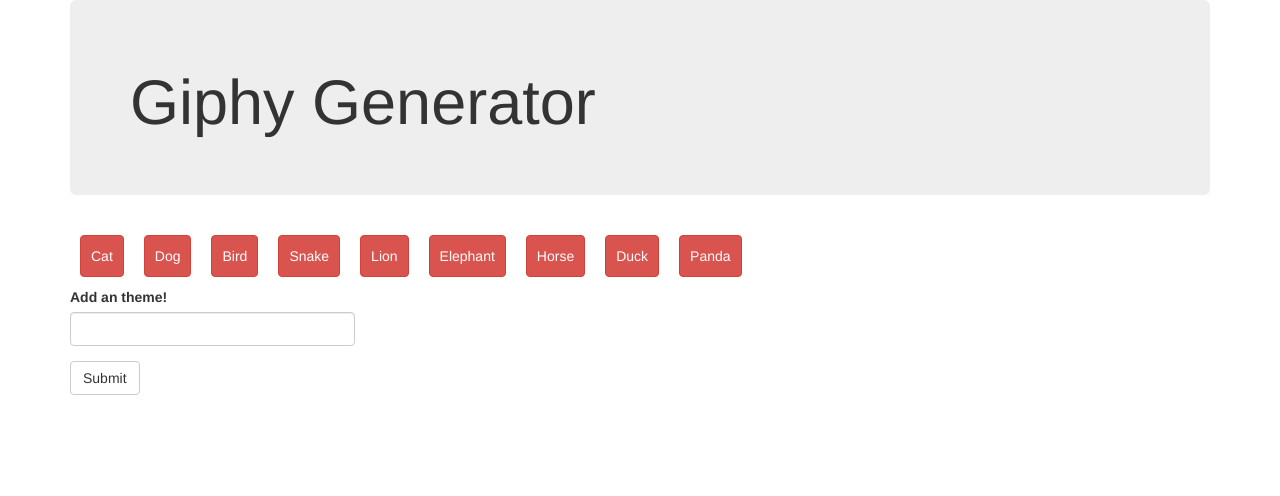
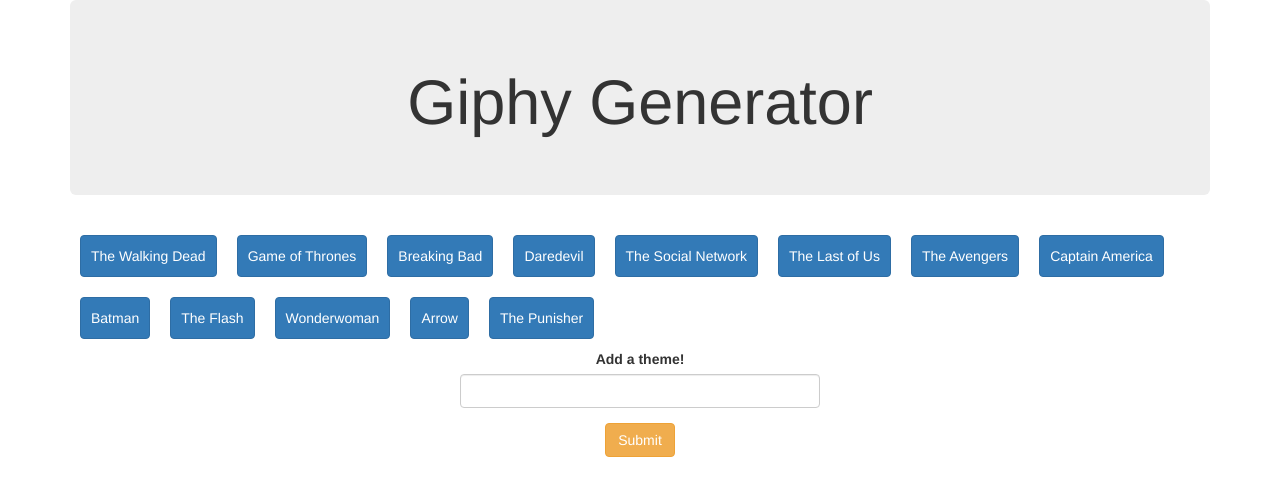
Before and after one commit to robert-lester/Giphy-Widget, a PHP site: page / in a window 1280 px wide. Shown: the top 496 px of the page. Run offline with PHP 8.4, Linux system fonts and the light colour scheme; some libraries are stand-ins or nearby versions.

Commit message:
final updates, comments added, final working version

```diff
--- a/assets/css/style.css
+++ b/assets/css/style.css
@@ -1,8 +1,4 @@
-body {
-
-}
-
-.animalFormat {
+.gifFormat {
     margin: 10px;
     padding: 10px;
 }
@@ -12,5 +8,6 @@
 }
 
 #userInput {
-    width: 25%;
+    width: 100%;
+    margin: 0 auto;
 }
--- a/assets/javascript/game.js
+++ b/assets/javascript/game.js
@@ -1,14 +1,18 @@
 $(document).ready(function(){
 
-    var animals = ["Cat", "Dog", "Bird", "Snake", "Lion", "Elephant", "Horse", "Duck", "Panda"];
+    //define the initial array of gif topics
+    var gifs = ["The Walking Dead", "Game of Thrones", "Breaking Bad", "Daredevil", "The Social Network", "The Last of Us", "The Avengers", "Captain America", "Batman", "The Flash", "Wonderwoman", "Arrow", "The Punisher"];
 
-    function displayAnimalInfo() {
-        var dataAnimal = $(this).attr("data-animal");
+    //This function calls the giphy API and assigns the data to each array item
+    function displayGifInfo() {
+        var dataGiphy = $(this).attr("data-gif");
         var random = Math.floor(Math.random() * (100 - 2)) + 2;
 
+        //query for the giphy API
         var queryURL = "https://api.giphy.com/v1/gifs/search?q=" +
-            dataAnimal + "&api_key=dc6zaTOxFJmzC" + "&offset=" + random;
+            dataGiphy + "&api_key=dc6zaTOxFJmzC" + "&offset=" + random;
 
+        //The ajax call and getting the info from the API
         $.ajax({
             url: queryURL,
             method: "GET"
@@ -16,27 +20,32 @@
             var results = response.data;
             console.log(results);
 
+            //A loop that gathers every array item and assigns it an image along with attributes
             for (var i = 0; i < results.length; i++) {
-                //var gifDiv = $("<div class='item'>");
-                //var rating = results[i].rating;
-                //var p = $("<p>").text("Rating: " + rating);
-                var animalImage = $("<img>");
-                animalImage.attr("src", results[i].images.fixed_height.url);
-                animalImage.addClass("control");
-                animalImage.attr("data-still", results[i].images.fixed_height.url);
-                animalImage.attr("data-animate", results[i].images.fixed_height_still.url);
-                animalImage.attr("data-state", "still");
-                //gifDiv.prepend(p);
-                //gifDiv.prepend(animalImage);
-                $("#gifs-appear-here").prepend(animalImage);
+                //assigns the image tag
+                var gifImage = $("<img>");
+                //assigns the image tag to the attribute of the gif image
+                gifImage.attr("src", results[i].images.fixed_height.url);
+                //assigns the class of control to the the gif image
+                gifImage.addClass("control");
+                //assigns the attribute of data-still to the gif image. Data still is the animated gif pulled from the API
+                gifImage.attr("data-still", results[i].images.fixed_height.url);
+                //assigns the attribute of data-animate to the gif image. Data animate is the paused gif pulled from the API
+                gifImage.attr("data-animate", results[i].images.fixed_height_still.url);
+                //assigns the still string to the data still attribute and the assigns the attribute to the gif image
+                gifImage.attr("data-state", "still");
+                //prepends all of the gif images to the div id of gifs appear here
+                $("#gifs-appear-here").prepend(gifImage);
             }
 
+            //When the gif image is clicked then it will pause or animate
             $(".control").on("click", function() {
                 var state = $(this).attr("data-state");
-
+                //if the state attribute equals the string of still then the src is changed to animate
                 if (state === "still") {
                     $(this).attr("src", $(this).attr("data-animate"));
                     $(this).attr("data-state", "animate");
+                //if the state is the opposite then it changes the src to still and pauses the gif
                 } else {
                     $(this).attr("src", $(this).attr("data-still"));
                     $(this).attr("data-state", "still");
@@ -46,27 +55,40 @@
         });
     };
 
+    //this function applies of the gif array items to a button on the page
     function renderButtons() {
-
-        $("#newAnimal").empty();
+        //this clears the buttons from the page
+        $("#newGif").empty();
+        //this replaces the empty text field with an empty string
         $("#userInput").val("");
 
-        for(i = 0; i < animals.length; i++) {
+        //a for loop that runs through the entire array and assigns each item to a button
+        for(i = 0; i < gifs.length; i++) {
+            //creates the button tag
             var newButton = $("<button>")
-                .addClass("animalFormat btn btn-danger")
-                .attr("data-animal", animals[i])
-                .text(animals[i]);
-            $("#newAnimal").append(newButton);
+                //adds the classes
+                .addClass("gifFormat btn btn-primary")
+                //adds the attribute named data gif and assigns the array item to the attribute
+                .attr("data-gif", gifs[i])
+                //applies the array item name to the button text
+                .text(gifs[i]);
+            //applies the button to the div id of newGif
+            $("#newGif").append(newButton);
         }
     };
 
-    $("#add-animal").on("click", function(event) {
+    //This gives the user the option to add their own buttons to the screen
+    $("#add-gif").on("click", function(event) {
+
+        //prevents the screen from reloading when pressing the submit button
         event.preventDefault();
 
+        //gets the input from the user
         var userInput = $("#userInput").val();
 
-        if (userInput.length != 0 && animals.indexOf(userInput) === -1) {
-          animals.push(userInput);
+        //If the user input is not equal to an array item then push it to the screen and run the renderButtons function else empty the user input text field
+        if (userInput.length != 0 && gifs.indexOf(userInput) === -1) {
+          gifs.push(userInput);
           $("#userInput").val();
           renderButtons();
         } else {
@@ -74,7 +96,9 @@
         }
     });
 
-    $(document).on("click", ".animalFormat", displayAnimalInfo);
+    //allow all buttons to be clickable if they have the class of gifformat and then run the function of displayGifInfo
+    $(document).on("click", ".gifFormat", displayGifInfo);
 
+    //render the buttons to the screen on document load
     renderButtons();
 })
--- a/index.html
+++ b/index.html
@@ -4,7 +4,7 @@
     <meta charset="UTF-8">
     <meta http-equiv="X-UA-Compatible" content="IE=edge">
     <meta name="viewport" content="width=device-width, initial-scale=1">
-    <title>Title</title>
+    <title>Giphy Generator</title>
     <link rel="stylesheet" href="https://maxcdn.bootstrapcdn.com/bootstrap/3.3.7/css/bootstrap.min.css" integrity="sha384-BVYiiSIFeK1dGmJRAkycuHAHRg32OmUcww7on3RYdg4Va+PmSTsz/K68vbdEjh4u" crossorigin="anonymous">
     <link rel="stylesheet" type="text/css" href="assets/css/style.css"/>
 </head>
@@ -12,32 +12,38 @@
 
 <div class="container">
 
+  <!--The title of the page-->
   <div class="row">
-    <div class="col-md-12">
+    <div class="col-md-12 text-center">
       <div class="jumbotron">
         <h1>Giphy Generator</h1>
       </div>
     </div>
   </div>
 
+  <!--The buttons display here-->
   <div class="row">
     <div class="col-md-12">
-      <div id="newAnimal"></div>
+      <div id="newGif"></div>
     </div>
   </div>
 
+  <!--The empty text field and the submit button display here-->
   <div class="row">
-    <div class="col-md-12">
+    <div class="col-md-4"></div>
+    <div class="col-md-4 text-center">
       <form>
         <div class="form-group">
-          <label for="userInput">Add an theme!</label>
+          <label for="userInput">Add a theme!</label>
           <input type="text" class="form-control" id="userInput">
         </div>
-        <button id="add-animal" type="submit" class="btn btn-default">Submit</button>
+        <button id="add-gif" type="submit" class="btn btn-warning">Submit</button>
       </form>
     </div>
+    <div class="col-md-4"></div>
   </div>
 
+  <!--The gif images display here when the theme button is clicked-->
   <div class="row">
     <div class="col-md-12">
       <div id="gifs-appear-here"></div>
```
